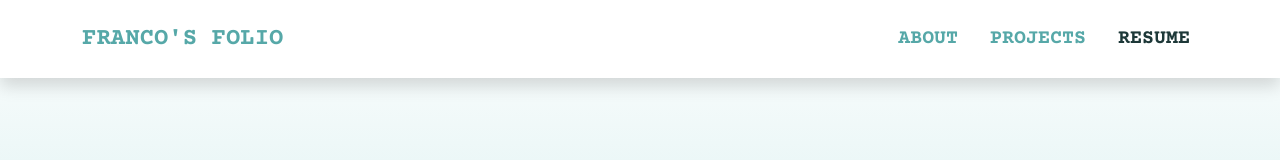
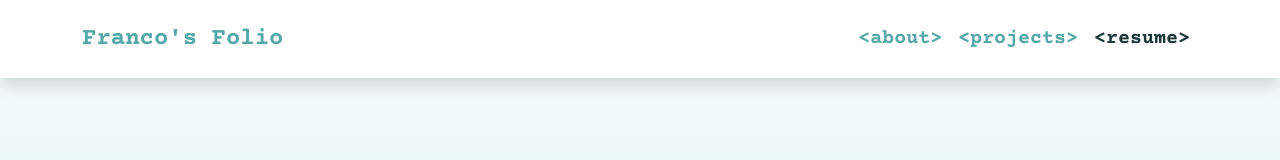
Before and after one commit to alysonfranco/portfolio.html, a website: page index.html in a window 1280 px wide. Shown: the top 160 px of the page. Drawn offline with nearby package versions, Linux system fonts and the light colour scheme.

Commit message:
added a favicon and changed nav styling

```diff
--- a/index.html
+++ b/index.html
@@ -12,6 +12,7 @@
     <meta http-equiv="pragma" content="no-cache" />
     <!-- /end of driver code -->
     <title>Franco's Folio</title>
+    <link rel="icon" href="assets/img/foldericon.png" type="image/x-icon">
     <link rel="stylesheet" href="assets/css/styles.css" />
     <link rel="stylesheet" href="assets/css/fontawesome.css" />
     <link rel="preconnect" href="https://fonts.googleapis.com" />
@@ -31,10 +32,10 @@
             </button>
             <div class="collapse navbar-collapse justify-content-end" id="navbarNav">
                 <div class="navbar-nav">
-                    <a class="nav-link" href="#about">About</a>
-                    <a class="nav-link px-lg-4" href="#projects">Projects</a>
+                    <a class="nav-link" href="#about">&lt;about&gt;</a>
+                    <a class="nav-link" href="#projects">&lt;projects&gt;</a>
                     <a class="nav-link important" href="./assets/attachments/Resume.pdf"
-                        target="_blank"><strong>Resume</strong></a>
+                        target="_blank">&lt;resume&gt;</a>
                 </div>
             </div>
         </div>
--- a/scss/components/_typography.scss
+++ b/scss/components/_typography.scss
@@ -10,7 +10,7 @@ body {
   font-weight: 700 !important;
   color: $cyan-darkest !important;
   text-decoration: none;
-  text-transform: uppercase;
+  // text-transform: uppercase;
 }
 
 .important:hover {
--- a/scss/sections/_navbar.scss
+++ b/scss/sections/_navbar.scss
@@ -39,7 +39,7 @@
   .navbar-brand,
   .nav-link {
     color: $cyan-dark;
-    text-transform: uppercase;
+    // text-transform: uppercase;
     transition: 0.3s;
   }
 }
```
Also changed, not shown: assets/css/styles.css, assets/img/foldericon.png (added), 1 other file.
